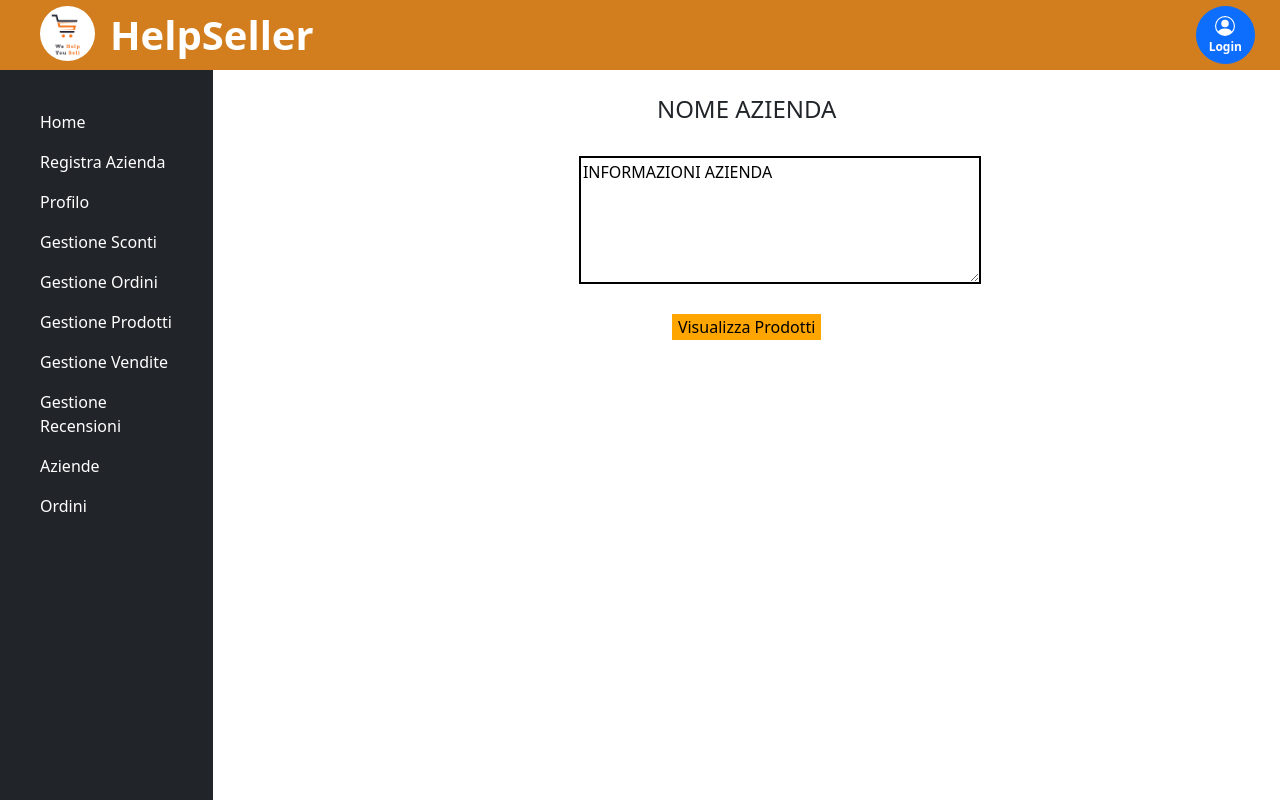
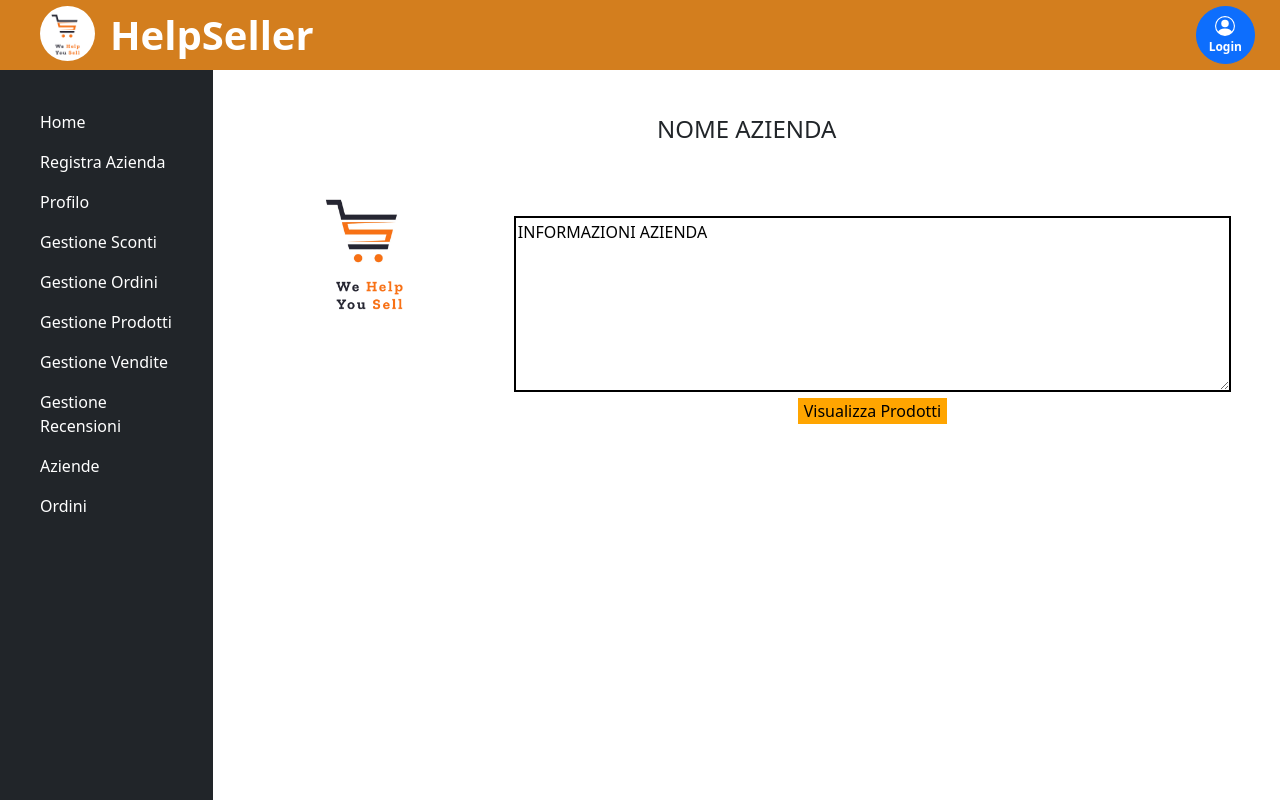
Before and after one commit to Mario-caccioppoli/HelpSellerInterface, an Angular app: page /profiloAzienda in a window 1280 px wide. Shown: the top 800 px of the page. Built offline with nearby package versions, Linux system fonts and the light colour scheme.

Commit message:
correzione errori componenti di gestione , integrato router link Visualizza Aziende=>Profilo Aziende=>Visualizza Prodotti

```diff
--- a/src/app/components/gestione-prodotti/gestione-prodotti.component.css
+++ b/src/app/components/gestione-prodotti/gestione-prodotti.component.css
@@ -48,3 +48,16 @@ button {
     overflow-y: scroll;
     overflow-x: hidden;
 }
+
+.modal-body {
+    padding-top: 5px;
+}
+
+.pulsanti:hover {
+    background-color: #0d6efd;
+}
+
+.bottoneAggiungi:focus {
+    background-color: orange;
+    border-color: orange;
+}
--- a/src/app/components/gestione-prodotti/gestione-prodotti.component.html
+++ b/src/app/components/gestione-prodotti/gestione-prodotti.component.html
@@ -30,7 +30,7 @@
             <td class="table-light ">prezzo</td>
             <td class="table-light "><button type="button" class="btn btn-primary pulsanti" data-bs-toggle="modal" data-bs-target="#modificaProdotto"><i class="fa fa-edit fa-2x" aria-hidden="true"></i></button>
                 <button type="button" class="btn btn-primary pulsanti" data-bs-toggle="modal" data-bs-target="#eliminaProdotto"><i class="fas fa-trash-alt"></i></button>
-                <button type="button" class="btn btn-primary pulsanti"><i class="fas fa-sticky-note" ></i></button>
+                <!-- <button type="button" class="btn btn-primary pulsanti"><i class="fas fa-sticky-note" ></i></button> -->
             </td>
         </tr>
     </table>
@@ -76,7 +76,7 @@
                     <div class="modal-body">
                         <div class="modal-body">
                             <div class="modal-body">
-                                <p><b>Inserisci immagine</b></p>
+                                <p><b>Inserisci Immagine</b></p>
                                 <input type="file" class="form-control" name="file" />
                                 <br>
                                 <p><b>Nome Prodotto</b></p>
@@ -116,28 +116,28 @@
                     <div class="modal-body">
                         <div class="modal-body">
                             <div class="modal-body">
-                                <p><b>Inserisci immagine</b></p>
+                                <div><b>Inserisci Immagine</b></div>
                                 <input type="file" class="form-control" name="file" />
                                 <br>
-                                <p><b>Nome Prodotto</b></p>
-                                <input type="text" ngModel name="nome" placeholder="inserisci nome prodotto"><br>
-                                <p><b>Descrizione Prodotto</b></p>
-                                <textarea name="textArea" ngModel id=" " cols="30" rows="5"></textarea>
-                                <br>
-                                <p><b>Peso</b></p>
-                                <input type="text" name="peso" ngModel placeholder=" inserisci peso"><br>
-                                <p><b>Volume</b></p>
-                                <input type="text" name="volume" ngModel placeholder="inserisci volume"><br>
-                                <p><b>Prezzo</b></p>
-                                <input type="text" name="prezzo" ngModel placeholder="inserisci prezzo"><br><br>
+                                <div><b>Nome Prodotto</b></div>
+                                <input type="text" ngModel name="nome" placeholder="inserisci nome prodotto"><br><br>
+                                <div><b>Descrizione Prodotto</b></div>
+                                <textarea name="textArea " ngModel id=" " cols="30 " rows="5 "></textarea>
+                                <br><br>
+                                <div><b>Peso</b></div>
+                                <input type="text" name="peso" ngModel placeholder="inserisci peso "><br><br>
+                                <div><b>Volume</b></div>
+                                <input type="text" name="volume" ngModel placeholder="inserisci volume "><br><br>
+                                <div><b>Prezzo</b></div>
+                                <input type="text" name="prezzo" ngModel placeholder="inserisci prezzo "><br><br>
                             </div>
                         </div>
                     </div>
                 </form>
             </div>
-            <div class="modal-footer">
-                <button type="button" class="btn btn-secondary" data-bs-dismiss="modal">Annulla</button>
-                <button type="submit" class="btn btn-primary">Aggiungi Prodotto</button>
+            <div class="modal-footer ">
+                <button type="button " class="btn btn-secondary" data-bs-dismiss="modal">Annulla</button>
+                <button type="submit " class="btn btn-primary">Aggiungi Prodotto</button>
             </div>
         </div>
     </div>
--- a/src/app/components/gestione-sconti/gestione-sconti.component.css
+++ b/src/app/components/gestione-sconti/gestione-sconti.component.css
@@ -52,3 +52,20 @@ select {
     overflow-y: scroll;
     overflow-x: hidden;
 }
+
+.modal-body {
+    padding-top: 5px;
+}
+
+.pulsanti:hover {
+    background-color: #0d6efd;
+}
+
+.bottoneSconto:focus {
+    background-color: orange;
+    border-color: orange;
+}
+
+.bottoneSconto:hover {
+    background-color: #0d6efd
+}
--- a/src/app/components/profilo-azienda/profilo-azienda.component.css
+++ b/src/app/components/profilo-azienda/profilo-azienda.component.css
@@ -1,12 +1,32 @@
-.container {
+    .containerGenerale {
+        padding-top: 2%;
         text-align: center;
+        width: 100%;
+        height: 500px;
     }
 
     .paragrafo {
         border: solid 2px;
+        width: 95%;
+    }
+
+    .colonnaParagrafo {
+        padding-top: 4%;
+    }
+
+    img {
+        width: 60%;
+        border-radius: 100%;
     }
 
     button {
         background-color: orange;
         border: transparent;
     }
+
+    .scroll {
+        height: 300px;
+        overflow: scroll;
+        overflow-y: hidden;
+        overflow-x: hidden;
+    }
--- a/src/app/components/profilo-azienda/profilo-azienda.component.html
+++ b/src/app/components/profilo-azienda/profilo-azienda.component.html
@@ -1,5 +1,16 @@
-<div class="col-lg-4 container">
+<div class="col-lg-4 containerGenerale">
     <h4 class="titolo">NOME AZIENDA</h4><br>
-    <textarea class="paragrafo" rows="5" cols="41" readonly>INFORMAZIONI AZIENDA</textarea><br><br>
-    <button>Visualizza Prodotti</button>
+    <div class="container">
+        <div class="row">
+            <div class="col-sm-3">
+                <img src="assets/icons/Logo.png" alt="">
+            </div>
+            <div class="col-lg-9 colonnaParagrafo scroll">
+                <textarea class="paragrafo" rows="7" cols="40" readonly>INFORMAZIONI AZIENDA</textarea>
+                <a routerLink="/visualizzaProdotti"><button>Visualizza Prodotti</button></a>
+            </div>
+        </div>
+    </div><br><br>
+    <!-- TOGLIERE ROUTERLINK -->
+
 </div>
--- a/src/app/components/seleziona-prodotti-scontare/seleziona-prodotti-scontare.component.ts
+++ b/src/app/components/seleziona-prodotti-scontare/seleziona-prodotti-scontare.component.ts
@@ -10,6 +10,7 @@ export class SelezionaProdottiScontareComponent implements OnInit {
   coloreBordo: boolean=false;
   checked: boolean=false;
   provaNumero: number[]=[];
+  filter: number[]=[];
   prodottiSelezionati: Prodotto[]=[];
 
   constructor() { }
@@ -21,20 +22,22 @@ export class SelezionaProdottiScontareComponent implements OnInit {
     const casellaCheck=document.getElementById("checkbox"+' '+item);
      if(event.target.checked){
        bordo.style.borderColor='orange';
+       console.log("inserisco "+item);
        this.provaNumero.push(item);
        console.log(this.provaNumero)
      }
      else {
-          for(let i=0;i<this.provaNumero.length;i++){
-            if(this.provaNumero[i]===item){
-              bordo.style.borderColor='black';
-              delete this.provaNumero[i];
-              this.provaNumero=this.provaNumero.filter(n=>n)
-              console.log(this.provaNumero)
-            }
-          }
+            let x=this.provaNumero.find(x=> x==item);
+            console.log("tolgo oggetto trovato "+x);
+            bordo.style.borderColor='black';
+            if(x!==-1)
+            this.provaNumero.splice(this.provaNumero.indexOf(x),1);
+            console.log(this.provaNumero)
+          // for(let i=0;i<this.provaNumero.length;i++){
+          //   if(this.provaNumero[i]===item){
+
+          //   }
+          // }
       }
-
-
   }
 }
--- a/src/app/components/visualizza-aziende/visualizza-aziende.component.css
+++ b/src/app/components/visualizza-aziende/visualizza-aziende.component.css
@@ -24,3 +24,15 @@
     object-fit: cover;
     width: 50%;
 }
+
+a {
+    text-decoration: none;
+    color: black;
+}
+
+.aziendaContainer:hover {
+    border-color: orange;
+    color: orange;
+    transform: scale(1.1);
+    transition: 1.3s;
+}
--- a/src/app/components/visualizza-aziende/visualizza-aziende.component.html
+++ b/src/app/components/visualizza-aziende/visualizza-aziende.component.html
@@ -2,11 +2,13 @@
     <div class="searchbarContainer"><input type="text" class="searchbar" placeholder="cerca azienda"><button><i class="fas fa-search"></i></button></div>
     <div class="row">
         <div *ngFor="let item of azienda" class="col">
-            <div class="aziendaContainer">
-                <img src="assets/icons/Logo.png" alt="FOTO AZIENDA">
-                <div>{{item.nomeAzienda}}</div>
-                <div>{{item.email}}</div>
-            </div>
+            <a routerLink="/profiloAzienda">
+                <div class="aziendaContainer">
+                    <img src="assets/icons/Logo.png" alt="FOTO AZIENDA">
+                    <div>{{item.nomeAzienda}}</div>
+                    <div>{{item.email}}</div>
+                </div>
+            </a>
         </div>
     </div>
 </div>
--- a/src/app/components/visualizza-prodotti/visualizza-prodotti.component.css
+++ b/src/app/components/visualizza-prodotti/visualizza-prodotti.component.css
@@ -1,8 +1,9 @@
 .prodottiContainer {
     border: solid 1px;
-    margin-left: 15px;
-    margin-top: 15px;
+    margin-left: 25px;
+    margin-top: 25px;
     text-align: center;
+    border-radius: 15px;
 }
 
 .row {
@@ -18,3 +19,27 @@
     background-color: none;
     color: orange;
 }
+
+.scroll {
+    padding: 2px;
+    height: 500px;
+    overflow: scroll;
+    overflow-x: hidden;
+}
+
+img {
+    object-fit: cover;
+    width: 50%;
+}
+
+a {
+    text-decoration: none;
+    color: black;
+}
+
+.prodottiContainer:hover {
+    border-color: orange;
+    color: orange;
+    transform: scale(1.1);
+    transition: 1.3s;
+}
--- a/src/app/components/visualizza-prodotti/visualizza-prodotti.component.html
+++ b/src/app/components/visualizza-prodotti/visualizza-prodotti.component.html
@@ -1,12 +1,16 @@
-<div class="container">
-    <div class="searchbarContainer"><input type="text" class="searchbar" placeholder="cerca prodotto"><button><i class="fas fa-search"></i></button></div>
-    <div class="row">
-        <div *ngFor="let item of [0,1,2,3,4,5,6]" class="col">
-            <div class="prodottiContainer">
-                <img src="" alt="FOTO PRODOTTO">
-                <p>NOME PRODOTTO</p>
-                <p>DESCRIZIONE</p>
-                <p>PREZZO</p>
+<div class="scroll">
+    <div class="container">
+        <div class="searchbarContainer"><input type="text" class="searchbar" placeholder="cerca prodotto"><button><i class="fas fa-search"></i></button></div>
+        <div class="row">
+            <div *ngFor="let item of [0,1,2,3,4,5,6]" class="col">
+                <a href="">
+                    <div class="prodottiContainer">
+                        <img src="assets/icons/Logo.png" alt="FOTO PRODOTTO">
+                        <div>NOME PRODOTTO</div>
+                        <div>DESCRIZIONE</div>
+                        <div>PREZZO</div>
+                    </div>
+                </a>
             </div>
         </div>
     </div>
```
Lines whose indentation alone changed are shown as unchanged.
